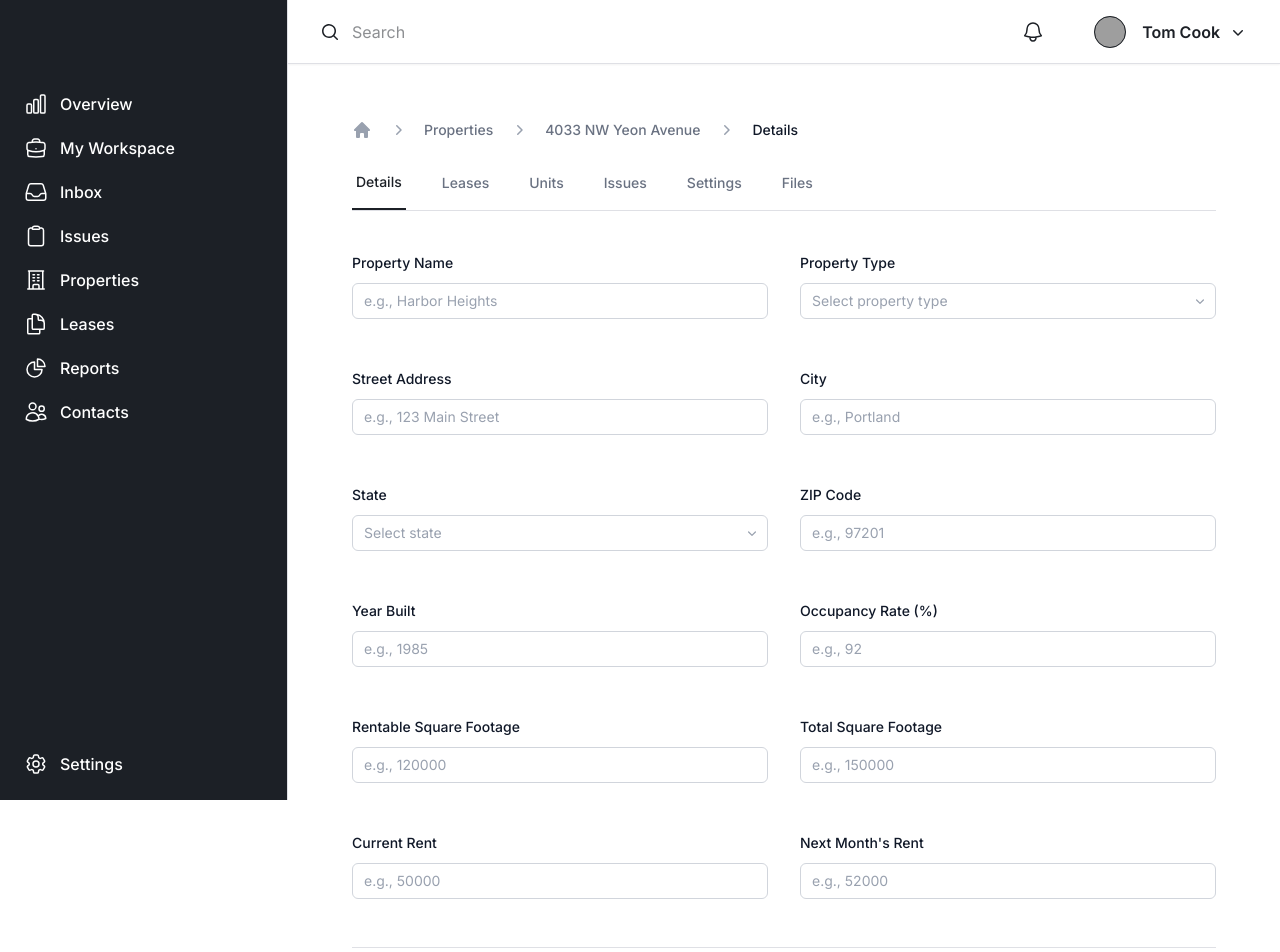
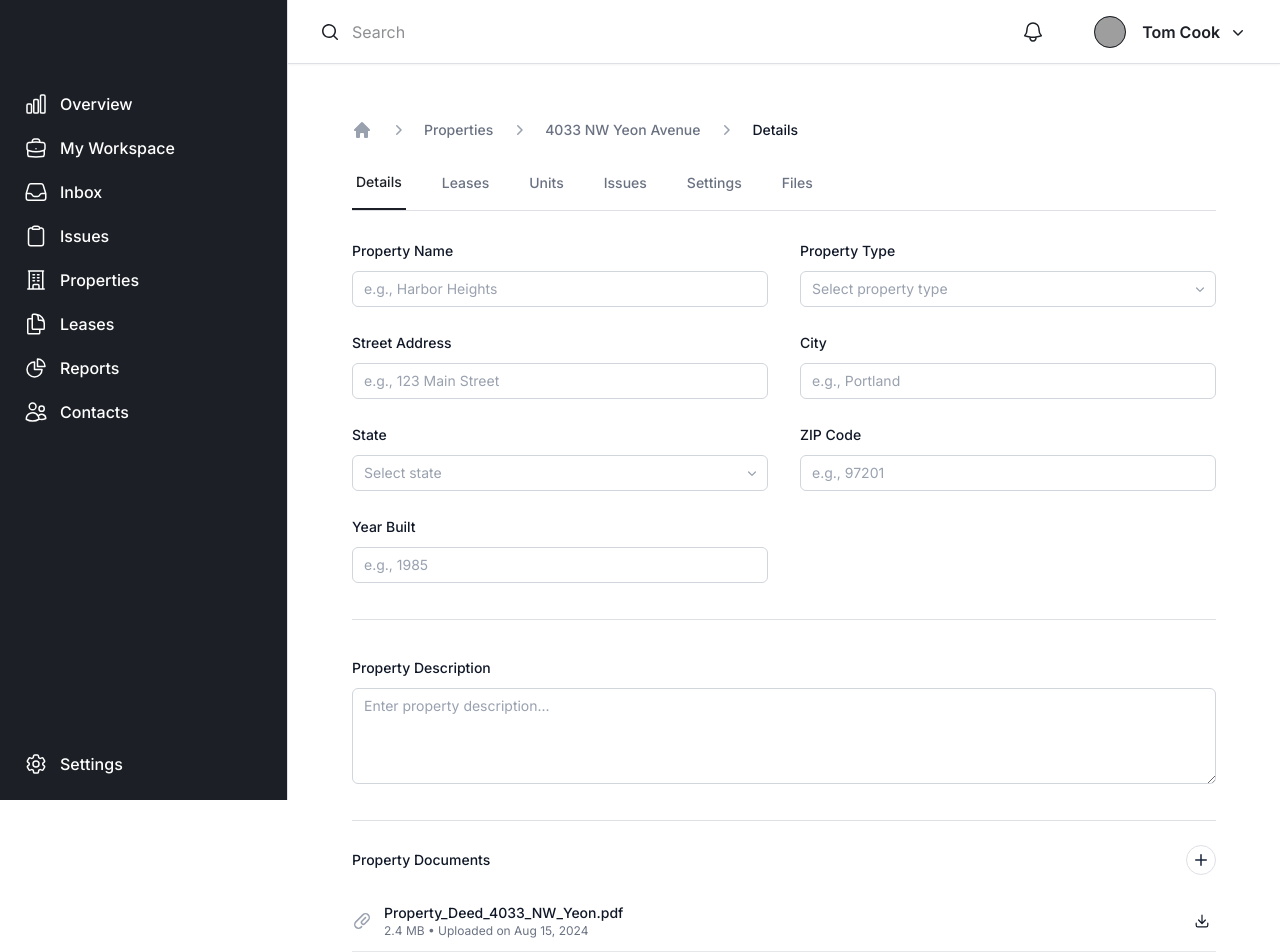
Before and after one commit to jrh275/Tailwind-Test, a Next.js app: page /properties/details in a window 1280 px wide. Shown: the top 952 px of the page. Built offline with nearby package versions, Linux system fonts and the light colour scheme; grey boxes are pictures that could not be loaded.

Commit message:
Details Panel update

```diff
--- a/src/app/components/properties/panels/DetailsPanel.tsx
+++ b/src/app/components/properties/panels/DetailsPanel.tsx
@@ -27,7 +27,7 @@ export default function DetailsPanel() {
     <div>
       <dl className="grid grid-cols-1 gap-x-8 sm:grid-cols-2">
         {/* Line one */}
-        <div className="px-4 py-6 sm:px-0">
+        <div className="px-4 py-3 sm:px-0">
           <dt className="text-sm/6 font-medium text-gray-900 dark:text-white">
             Property Name
           </dt>
@@ -36,7 +36,7 @@ export default function DetailsPanel() {
           </dd>
         </div>
 
-        <div className="px-4 py-6 sm:px-0">
+        <div className="px-4 py-3 sm:px-0">
           <dt className="text-sm/6 font-medium text-gray-900 dark:text-white">
             Property Type
           </dt>
@@ -50,7 +50,7 @@ export default function DetailsPanel() {
         </div>
 
         {/* Line two */}
-        <div className="px-4 py-6 sm:px-0">
+        <div className="px-4 py-3 sm:px-0">
           <dt className="text-sm/6 font-medium text-gray-900 dark:text-white">
             Street Address
           </dt>
@@ -62,7 +62,7 @@ export default function DetailsPanel() {
           </dd>
         </div>
 
-        <div className="px-4 py-6 sm:px-0">
+        <div className="px-4 py-3 sm:px-0">
           <dt className="text-sm/6 font-medium text-gray-900 dark:text-white">
             City
           </dt>
@@ -72,7 +72,7 @@ export default function DetailsPanel() {
         </div>
 
         {/* Line three */}
-        <div className="px-4 py-6 sm:px-0">
+        <div className="px-4 py-3 sm:px-0">
           <dt className="text-sm/6 font-medium text-gray-900 dark:text-white">
             State
           </dt>
@@ -85,7 +85,7 @@ export default function DetailsPanel() {
           </dd>
         </div>
 
-        <div className="px-4 py-6 sm:px-0">
+        <div className="px-4 py-3 sm:px-0">
           <dt className="text-sm/6 font-medium text-gray-900 dark:text-white">
             ZIP Code
           </dt>
@@ -94,76 +94,13 @@ export default function DetailsPanel() {
           </dd>
         </div>
 
-        {/* Line four - Year Built + Occupancy Rate */}
-        <div className="px-4 py-6 sm:px-0">
+        {/* Line four - Year Built (others removed) */}
+        <div className="px-4 py-3 sm:px-0">
           <dt className="text-sm/6 font-medium text-gray-900 dark:text-white">
             Year Built
           </dt>
           <dd className="mt-2 sm:mt-2">
             <FieldInput id="yearBuilt" type="number" placeholder="e.g., 1985" />
-          </dd>
-        </div>
-
-        <div className="px-4 py-6 sm:px-0">
-          <dt className="text-sm/6 font-medium text-gray-900 dark:text-white">
-            Occupancy Rate (%)
-          </dt>
-          <dd className="mt-2 sm:mt-2">
-            <FieldInput
-              id="occupancyRate"
-              type="number"
-              placeholder="e.g., 92"
-            />
-          </dd>
-        </div>
-
-        {/* Line five - Rentable & Total SqFt */}
-        <div className="px-4 py-6 sm:px-0">
-          <dt className="text-sm/6 font-medium text-gray-900 dark:text-white">
-            Rentable Square Footage
-          </dt>
-          <dd className="mt-2 sm:mt-2">
-            <FieldInput
-              id="rentableSqFt"
-              type="number"
-              placeholder="e.g., 120000"
-            />
-          </dd>
-        </div>
-
-        <div className="px-4 py-6 sm:px-0">
-          <dt className="text-sm/6 font-medium text-gray-900 dark:text-white">
-            Total Square Footage
-          </dt>
-          <dd className="mt-2 sm:mt-2">
-            <FieldInput
-              id="totalSqFt"
-              type="number"
-              placeholder="e.g., 150000"
-            />
-          </dd>
-        </div>
-
-        {/* Line six - Current & Next Month's Rent */}
-        <div className="px-4 py-6 sm:px-0">
-          <dt className="text-sm/6 font-medium text-gray-900 dark:text-white">
-            Current Rent
-          </dt>
-          <dd className="mt-2 sm:mt-2">
-            <FieldInput
-              id="currentRent"
-              type="number"
-              placeholder="e.g., 50000"
-            />
-          </dd>
-        </div>
-
-        <div className="px-4 py-6 sm:px-0">
-          <dt className="text-sm/6 font-medium text-gray-900 dark:text-white">
-            Next Month's Rent
-          </dt>
-          <dd className="mt-2 sm:mt-2">
-            <FieldInput id="nextRent" type="number" placeholder="e.g., 52000" />
           </dd>
         </div>
       </dl>
@@ -172,7 +109,7 @@ export default function DetailsPanel() {
       <div className="border-t border-gray-200 dark:border-gray-700 my-6"></div>
 
       {/* Property Description */}
-      <div className="px-4 py-6 sm:px-0">
+      <div className="px-4 py-3 sm:px-0">
         <dt className="text-sm/6 font-medium text-gray-900 dark:text-white">
           Property Description
         </dt>
@@ -197,7 +134,7 @@ export default function DetailsPanel() {
           </h3>
           <button
             type="button"
-            className="rounded-full bg-gray-900 p-1 text-white shadow-sm hover:bg-gray-700 focus-visible:outline-2 focus-visible:outline-offset-2 focus-visible:outline-gray-900 dark:bg-gray-700 dark:hover:bg-gray-600"
+            className="rounded-full border border-sea p-1 text-sea hover:bg-sea/20 dark:border-sea dark:text-sea dark:hover:bg-sea/30"
           >
             <PlusIcon aria-hidden="true" className="size-5" />
           </button>
@@ -260,10 +197,16 @@ export default function DetailsPanel() {
 
       {/* Action Buttons */}
       <div className="mt-8 flex justify-end gap-3">
-        <button className="rounded-md bg-white px-3 py-2 text-sm font-semibold text-gray-900 shadow-sm ring-1 ring-inset ring-gray-300 hover:bg-gray-50 dark:bg-white/10 dark:text-white dark:ring-white/20 dark:hover:bg-white/20">
+        <button
+          type="button"
+          className="rounded-md bg-white px-3 py-2 text-sm font-semibold text-gray-900 shadow-sm ring-1 ring-inset ring-gray-300 hover:bg-gray-50 dark:bg-white/10 dark:text-white dark:ring-white/20 dark:hover:bg-white/20"
+        >
           Cancel
         </button>
-        <button className="rounded-md bg-royal px-3 py-2 text-sm font-semibold text-white shadow-sm hover:bg-blue-500 focus-visible:outline focus-visible:outline-2 focus-visible:outline-offset-2 focus-visible:outline-brand-royal">
+        <button
+          type="button"
+          className="rounded-md bg-royal/10 px-3 py-2 text-sm font-semibold text-royal shadow-xs hover:bg-royal/20 dark:bg-royal/20 dark:text-royal dark:shadow-none dark:hover:bg-royal/30"
+        >
           Save Changes
         </button>
       </div>
```
